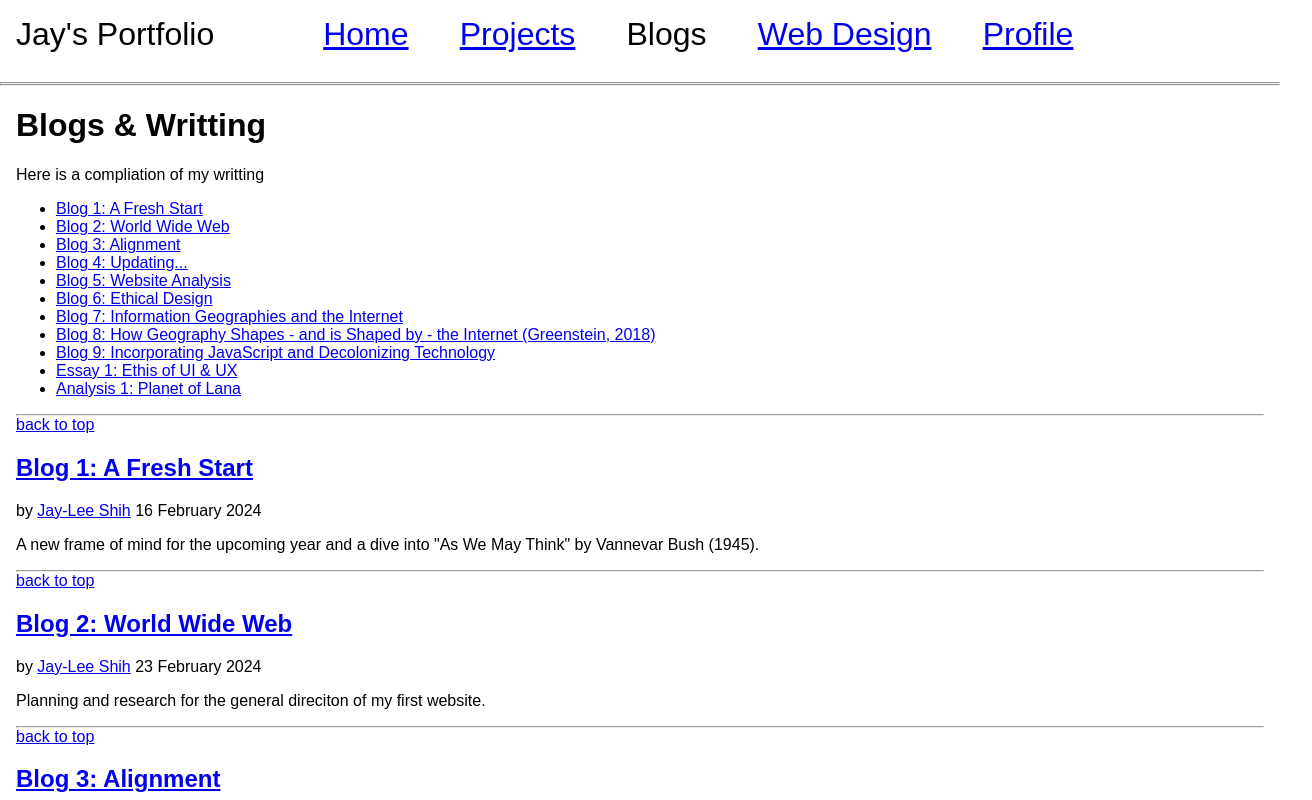
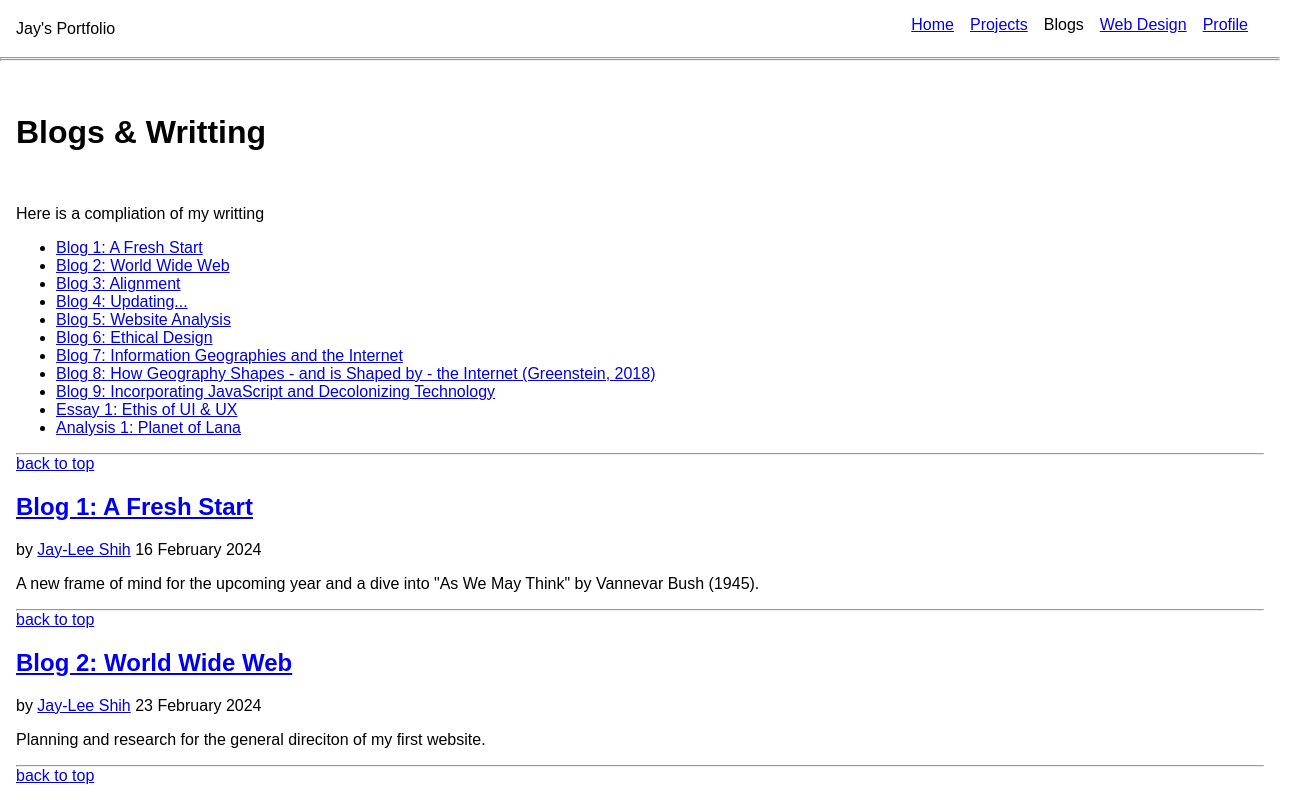
Before and after one commit to Wits-Digital-Arts-Interactive-Media/WSOA3028A_2543852, a plain HTML site: page Blogs/index.html in a window 1280 px wide. Shown: the top 800 px of the page, 1312 px wide, since content can reach past the window. Drawn offline with Linux system fonts and the light colour scheme; a web font is replaced by a local one.

Commit message:
nav bar fixes and protfolio error fix

```diff
--- a/Style/style.css
+++ b/Style/style.css
@@ -7,11 +7,12 @@ body {
 }
 
 header{
-    font-size: 2em;
     display: flex;
-    width: 100vw;
-    height: 50px;
+    justify-content: flex-end;
+    align-items: center;
+    height: 25px;
     padding: 1rem;
+    font-size: 1em;
 }
 
 main{
@@ -31,37 +32,40 @@ hr{
 }
 
 #webName{
-    height: 100%;
-    width: 25%;
-    text-align: start;
-
+    margin-right: auto;
+    width: fit-content;
 }
 
 header nav{
     height: 100%;
-    width: 100%;
-    text-align: right;
 }
 
 header nav ul{
-    margin: 0%;
     padding-left: 0%;
+    margin-top: 0%;
+    margin-left: auto;
     height: 100%;
-    width: 100%;
-    position: relative;
+    width: fit-content;
     list-style: none;
-    display: flex;
 }
 
 header nav ul li{
-    height: 100%;
-    width: max-content;
-    text-overflow: clip;
-    margin-left: 5%;
+    display: inline-flex;
+    justify-content: flex-end;
+    margin-right: 1rem;
 }
 
 header nav ul li a{
     height: 100%;
     text-overflow: clip;
-    width: max-content;
 }
+header nav ul li a:visited{
+    color: black;
+    height: 100%;
+    text-overflow: clip;
+}
+
+h1{
+    padding-top: 2rem;
+    padding-bottom: 2rem;
+}
```
Also changed, not shown: Profile/index.html (+1 -1 lines).
